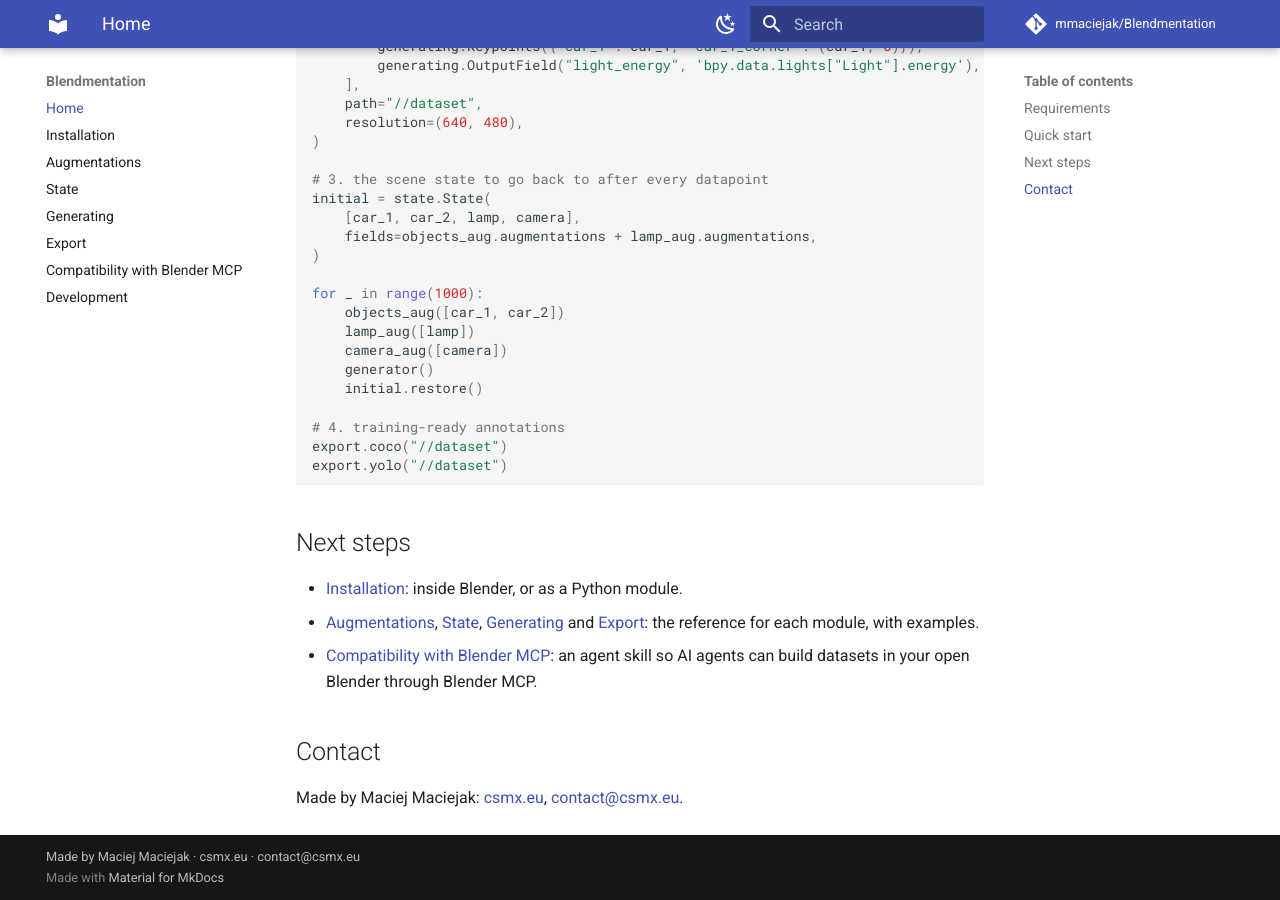
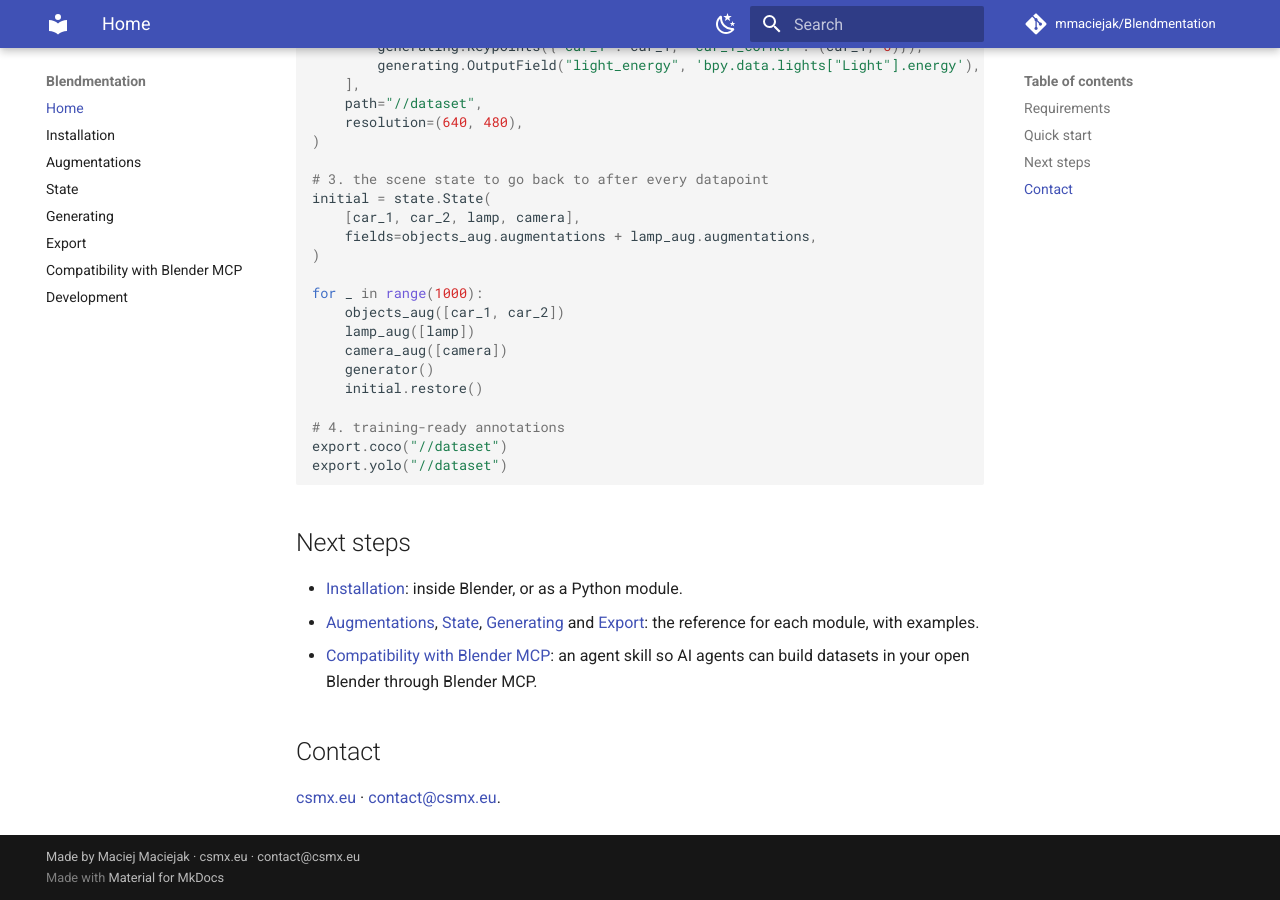
Before and after one commit to mmaciejak/Blendmentation, an MkDocs documentation site: the page built from docs/index.md, in a window 1280 px wide and 900 px high, scrolled down 1652 px. Built offline with MkDocs 1.6.1 and Material for MkDocs 9.7.7, drawn with Linux system fonts in a browser that asks for light colours; comment, search, counter and statistics services are not loaded.

```diff
--- a/docs/index.md
+++ b/docs/index.md
@@ -103,4 +103,4 @@ export.yolo("//dataset")
 
 ## Contact
 
-Made by Maciej Maciejak: [csmx.eu](https://csmx.eu), [contact@csmx.eu](mailto:contact@csmx.eu).
+[csmx.eu](https://csmx.eu)  ·    [contact@csmx.eu](mailto:contact@csmx.eu).
```
Also changed, not shown: README.md (+1 -1 lines).
